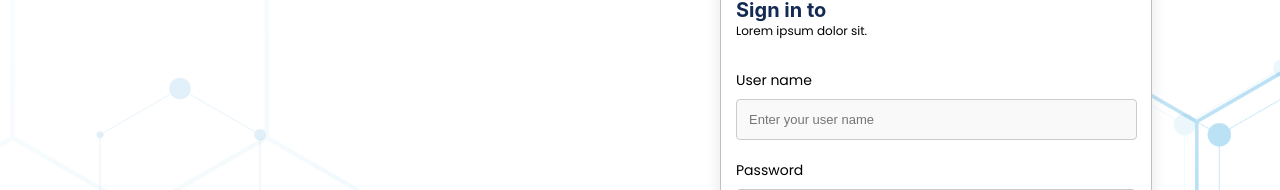
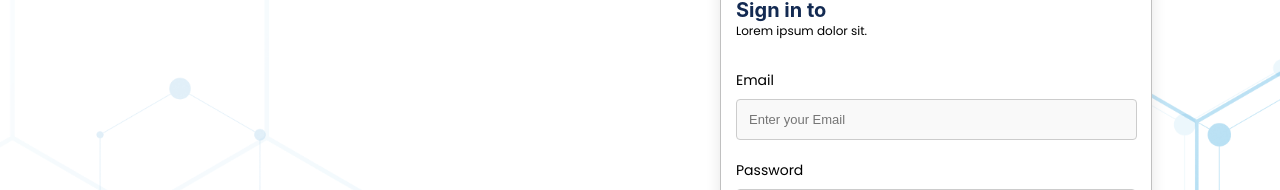
Before and after one commit to harshalpuri1/Certificate_Manager_Frontend, a React (Create React App) app: page / in a window 1280 px wide. Shown: the part 185-375 px from the top of the page. Built offline with nearby package versions, Linux system fonts and the light colour scheme.

Commit message:
Updated Navigations

```diff
--- a/src/Components/LoginPage/LoginPage.js
+++ b/src/Components/LoginPage/LoginPage.js
@@ -8,7 +8,7 @@ import { toast } from "react-toastify";
 import constants from "../utils/config/config";
 
 function LoginPage() {
-  const [username, setUsername] = useState("");
+  const [email, setemail] = useState("");
   const [password, setPassword] = useState("");
   const [errors, setErrors] = useState({});
   const [showPassword, setShowPassword] = useState(false);
@@ -17,8 +17,8 @@ function LoginPage() {
   const formValidation = () => {
     const newErrors = {};
 
-    if (!username) {
-      newErrors.username = strings.validUsername;
+    if (!email) {
+      newErrors.email = strings.validemail;
     }
 
     if (!password) {
@@ -37,7 +37,7 @@ function LoginPage() {
       const toastId = toast.loading(strings.loginto);
       try {
         const body = {
-          email: username,
+          email: email,
           password: password,
         };
         const response = await api.loginUser(body);
@@ -45,7 +45,7 @@ function LoginPage() {
         console.log(response);
 
         if (response.status && response.body) {
-          localStorage.setItem(constants.localStorage.userEmail, username);
+          localStorage.setItem(constants.localStorage.userEmail, email);
           localStorage.setItem(
             constants.localStorage.token,
             response.body.token
@@ -92,17 +92,17 @@ function LoginPage() {
           <p>{strings.disc}</p>
           <form onSubmit={loginUser}>
             <div className="formInput">
-              <label htmlFor={strings.username1}>{strings.username}</label>
+              <label htmlFor={strings.email1}>{strings.email}</label>
               <input
                 type="text"
-                id={strings.username1}
-                name={strings.username1}
-                placeholder={strings.enterUsername}
-                value={username}
-                onChange={(e) => setUsername(e.target.value)}
+                id={strings.email1}
+                name={strings.email1}
+                placeholder={strings.enteremail}
+                value={email}
+                onChange={(e) => setemail(e.target.value)}
               />
-              {errors.username && (
-                <div className="error-message">{errors.username}</div>
+              {errors.email && (
+                <div className="error-message">{errors.email}</div>
               )}
             </div>
             <div className="formInput">
@@ -126,7 +126,7 @@ function LoginPage() {
             </div>
             <div className="formLinks">
               <label>
-                <input type="checkbox" name={strings.username1} />
+                <input type="checkbox" name={strings.email1} />
                 {strings.remember}
               </label>
               <span onClick={() => nav(strings.forgotpass)}>
--- a/src/Components/utils/LoginPage.json
+++ b/src/Components/utils/LoginPage.json
@@ -5,9 +5,9 @@
     "signup":"/signup",
     "forgotpass":"/forgot",
     "disc":"Lorem ipsum dolor sit.",
-    "username":"User name",
-    "username1":"username",
-    "enterUsername":"Enter your user name",
+    "email":"Email",
+    "email1":"email",
+    "enteremail":"Enter your Email",
     "password":"Password",
     "enterPassword":"Enter your Password",
     "remember":"Remember me",
--- a/src/routes/AppRoutes.js
+++ b/src/routes/AppRoutes.js
@@ -12,9 +12,7 @@ export const AppRoutes = () => {
       nav(constants.navigationLink.certificate);
     } else if (
       !token &&
-      (location.pathname ===
-        constants.navigationLink.certificate ||
-          constants.navigationLink.settings)
+      location.pathname === constants.navigationLink.certificate
     ) {
       nav(constants.navigationLink.loginLink);
     }
```
